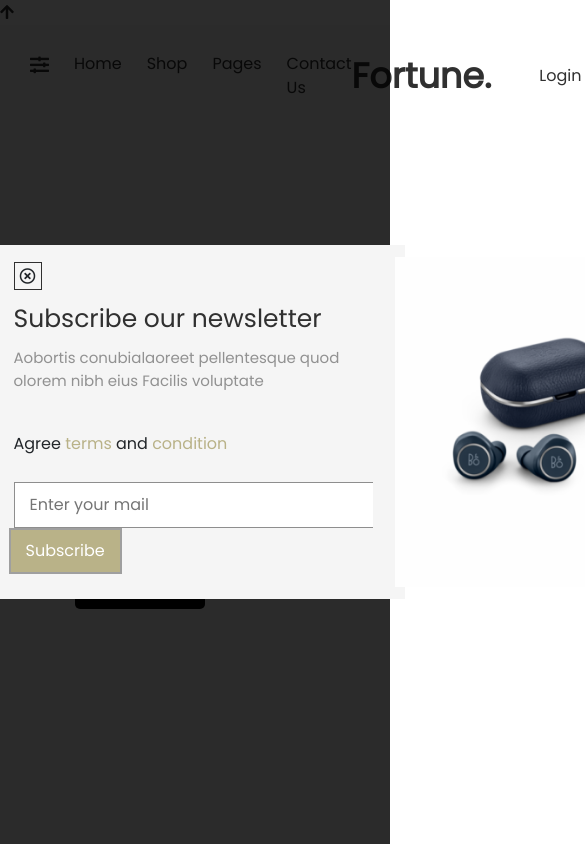
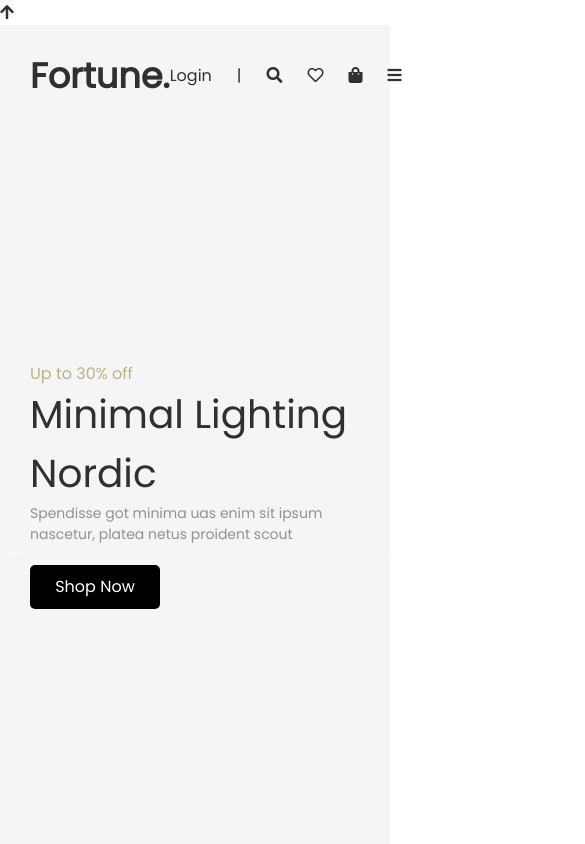
Before and after one commit to Minhaz540/e-Commerce-website, a plain HTML site: page index.html in a window 390 px wide. Shown: the top 844 px of the page, 585 px wide, since content can reach past the window. Drawn offline with Linux system fonts and the light colour scheme.

Commit message:
home section responsive done

```diff
--- a/index.html
+++ b/index.html
@@ -10,20 +10,19 @@
 		<link rel="stylesheet" href="https://use.fontawesome.com/releases/v5.15.4/css/all.css" integrity="sha384-DyZ88mC6Up2uqS4h/KRgHuoeGwBcD4Ng9SiP4dIRy0EXTlnuz47vAwmeGwVChigm" crossorigin="anonymous" />
 		<link rel="stylesheet" href="./assets/lib/slick-1.8.1/slick/slick.css" />
 		<link rel="stylesheet" href="./assets/lib/slick-1.8.1/slick/slick-theme.css" />
-		<link rel="stylesheet" href="./assets/lib/OwlCarousel2-2.3.4/dist/css/owl.carousel.css">
+		<link rel="stylesheet" href="./assets/lib/OwlCarousel2-2.3.4/dist/css/owl.carousel.css" />
 		<link rel="stylesheet" href="./styles/global.css" />
 		<link rel="stylesheet" href="./styles/home.css" />
-		<link rel="stylesheet" href="./styles/discountProduct.css">
-		<link rel="stylesheet" href="./styles/bestProduct.css">
-		<link rel="stylesheet" href="./styles/howWeWork.css">
-		<link rel="stylesheet" href="./styles/featuredProduct.css">
-		<link rel="stylesheet" href="./styles/favoriteOffers.css">
-		<link rel="stylesheet" href="./styles/newsLetter.css">
-		<link rel="stylesheet" href="./styles/favoriteProduct.css">
-		<link rel="stylesheet" href="./styles/blogAndNews.css">
-		<link rel="stylesheet" href="./styles/review.css">
-		<link rel="stylesheet" href="./styles/bottomNewsLetter.css">
-		<link rel="stylesheet" href="./styles/footer.css">
+		<link rel="stylesheet" href="./styles/discountProduct.css" />
+		<link rel="stylesheet" href="./styles/bestProduct.css" />
+		<link rel="stylesheet" href="./styles/howWeWork.css" />
+		<link rel="stylesheet" href="./styles/featuredProduct.css" />
+		<link rel="stylesheet" href="./styles/favoriteOffers.css" />
+		<link rel="stylesheet" href="./styles/newsLetter.css" />
+		<link rel="stylesheet" href="./styles/blogAndNews.css" />
+		<link rel="stylesheet" href="./styles/review.css" />
+		<link rel="stylesheet" href="./styles/bottomNewsLetter.css" />
+		<link rel="stylesheet" href="./styles/footer.css" />
 	</head>
 	<body>
 		<!-- go to top button -->
@@ -66,6 +65,50 @@
 				</div>
 			</div>
 		</div>
+
+
+		<!-- menu wrapper -->
+		<div class="menu-wrapper">
+			<div class="menu-wrapper-heading">
+				Fortune.
+			</div>
+			<div class="accordion-links">
+				<div class="accordion custom-accordion" id="accordionExample">
+					<a href="#" class="wrap-link extra-padding">Home</a>
+					<div class="accordion-item">
+						<h2 class="accordion-header" id="headingOne">
+							<button class="accordion-button custom-acc-button collapsed" type="button" data-bs-toggle="collapse" data-bs-target="#collapseOne" aria-expanded="true" aria-controls="collapseOne">
+								Shop
+							</button>
+						</h2>
+						<div id="collapseOne" class="accordion-collapse collapse" aria-labelledby="headingOne" data-bs-parent="#accordionExample">
+							<div class="accordion-body custom-acc-body">
+								<a href="#">Single Shop</a>
+								<a href="#">Details Shop</a>
+							</div>
+						</div>
+					</div>
+					<div class="accordion-item">
+						<h2 class="accordion-header" id="headingTwo">
+							<button class="accordion-button custom-acc-button collapsed" type="button" data-bs-toggle="collapse" data-bs-target="#collapseTwo" aria-expanded="false" aria-controls="collapseTwo">
+								Pages
+							</button>
+						</h2>
+						<div id="collapseTwo" class="accordion-collapse collapse" aria-labelledby="headingTwo" data-bs-parent="#accordionExample">
+							<div class="accordion-body custom-acc-body">
+								<a href="#">Login</a>
+								<a href="#">Cart</a>
+								<a href="#">Checkout</a>
+								<a href="#">404 Page</a>
+							</div>
+						</div>
+					</div>
+					<a href="#" class="wrap-link">Contact Us</a>
+				</div>
+			</div>
+		</div>
+
+
 		<header>
 			<!-- main navbar -->
 			<nav class="main-nav">
@@ -91,7 +134,7 @@
 					<a href="#">Contact Us</a>
 				</div>
 				<div class="brand">
-					<a href="#" class="me-5">Fortune.</a>
+					<a href="#">Fortune.</a>
 				</div>
 				<div class="menus">
 					<a href="#">Login</a>
@@ -100,7 +143,11 @@
 					<a href="#"><i class="far fa-heart"></i></a>
 					<a href="#"><i class="fas fa-shopping-bag"></i></a>
 				</div>
-
+				<!-- nav button on screen changes -->
+				<div class="nav-menu-btn">
+					<a href="#" class="bars-btn"><span class="nav-menu-btn-bars"><i class="fas fa-bars"></i></span></a>
+					<a href="#" class="cross-btn"><span class="nav-menu-btn-x"><i class="fas fa-times"></i></span></a>
+				</div>
 			</nav>
 			<div class="search-bar-wrapper-hide">
 				<div class="search-option">
--- a/scripts/main.js
+++ b/scripts/main.js
@@ -49,7 +49,6 @@ $(function () {
 		responsive: {
 			0: {
 				items: 1,
-
 			},
 			600: {
 				items: 3,
@@ -67,13 +66,23 @@ $(function () {
 		responsive: {
 			0: {
 				items: 1,
-
 			},
 			1000: {
 				items: 1,
 				loop: true,
 			},
 		},
+	});
+	$(".cross-btn").hide();
+	$(".cross-btn").on("click", function () {
+		$(".menu-wrapper").removeClass("menu-wrapper-show");
+		$(".cross-btn").hide();
+		$(".bars-btn").show();
+	});
+	$(".bars-btn").on("click", function () {
+		$(".menu-wrapper").addClass("menu-wrapper-show");
+		$(".bars-btn").hide();
+		$(".cross-btn").show();
 	});
 });
 
@@ -82,11 +91,13 @@ let containerEl = document.querySelector(".mix-container");
 let mixer = mixitup(containerEl);
 
 let toTopbtn = document.getElementsByClassName("goTop")[0];
+
 let pin = document.getElementById("pin");
 let startingPoint = pin.offsetTop;
 function backTotop() {
 	if (window.pageYOffset <= startingPoint) {
 		toTopbtn.classList.add("goTop-hidden");
+
 		toTopbtn.classList.remove("goTop");
 	} else {
 		toTopbtn.classList.add("goTop");
@@ -99,14 +110,14 @@ window.onscroll = function () {
 };
 
 // news latter
-const newsLetter = document.querySelector(".newsLatter-wrapper");
-const clsBtnNewsLatter = document.querySelector(".cls-btn-newsletter");
+// const newsLetter = document.querySelector(".newsLatter-wrapper");
+// const clsBtnNewsLatter = document.querySelector(".cls-btn-newsletter");
 
-clsBtnNewsLatter.addEventListener('click', function() {
-	newsLetter.classList.add("newsLatter-hide");
-})
+// clsBtnNewsLatter.addEventListener('click', function() {
+// 	newsLetter.classList.add("newsLatter-hide");
+// })
 
-setTimeout(function() {
-	newsLetter.classList.remove("hidden-wrapper");
-}, 5000);
+// setTimeout(function() {
+// 	newsLetter.classList.remove("hidden-wrapper");
+// }, 5000);
 // new code here...
--- a/styles/global.css
+++ b/styles/global.css
@@ -13,7 +13,7 @@
 	--dark-color: #000000;
 	--golden-color: #b9b288;
 	--golden-dark: #ecda713b;
-	--golden-light: #EFEDE1;
+	--golden-light: #efede1;
 	--gray-light: #919191;
 	--gray-color: #b6a9a9;
 	--pink-color: #e5a3cb;
@@ -77,6 +77,11 @@ header {
 	background-color: var(--main-bg-dark);
 	z-index: 999;
 }
+.main-nav .links,
+.main-nav .brand,
+.main-nav .menus {
+	width: 355px;
+}
 .links {
 	font-size: 16px;
 	font-weight: 500;
@@ -132,10 +137,14 @@ header {
 .brand {
 	font-size: 35px;
 	font-weight: 600;
+	text-align: center;
+	display: flex;
+	justify-content: center;
 }
 .menus {
 	display: flex;
 	gap: 25px;
+	justify-content: right;
 }
 .links a,
 .menus a {
@@ -252,3 +261,143 @@ header {
 		-ms-transform: none;
 	}
 }
+/* addition for the responsive design */
+.nav-menu-btn {
+	width: 30px;
+	display: none;
+	text-align: center;
+	margin-left: 25px;
+}
+.nav-menu-btn-x {
+	font-size: 25px;
+}
+.nav-menu-btn-x {
+	font-size: 25px;
+}
+.menu-wrapper {
+	position: fixed;
+	top: 0;
+	left: -280px;
+	z-index: 9999;
+	width: 250px;
+	height: 100vh;
+	background-color: var(--golden-color);
+	transition: all 0.4s;
+	-webkit-transition: all 0.4s;
+	-moz-transition: all 0.4s;
+	-ms-transition: all 0.4s;
+	-o-transition: all 0.4s;
+}
+.menu-wrapper-heading {
+	color: var(--default-color);
+	text-align: center;
+	padding: 20px;
+	font-size: 36px;
+}
+.wrap-link {
+	font-weight: 500;
+	color: var(--main-bg-light);
+}
+.wrap-link:hover {
+	color: var(--golden-light);
+}
+.accordion-links {
+	padding: 20px;
+}
+.custom-acc-button {
+	position: relative;
+	display: flex;
+	align-items: center;
+	width: 100%;
+	padding: 10px 0px;
+	font-size: 1rem;
+	color: var(--main-bg-light);
+	text-align: left;
+	background-color: var(--golden-color);
+	border: 0;
+	border-radius: 0;
+	overflow-anchor: none;
+	transition: all 0.15s ease-in-out;
+	-webkit-transition: all 0.15s ease-in-out;
+	-moz-transition: all 0.15s ease-in-out;
+	-ms-transition: all 0.15s ease-in-out;
+	-o-transition: all 0.15s ease-in-out;
+}
+.accordion-links .custom-acc-button:nth-child(1) {
+	padding-bottom: 10px;
+	padding-top: 0px;
+}
+.custom-accordion .accordion-item {
+	border: none;
+}
+.custom-acc-button:focus {
+	z-index: 3;
+	outline: 0;
+	box-shadow: none;
+	background-color: var(--golden-color) !important;
+}
+.accordion-button:not(.collapsed) {
+	background-color: var(--golden-color);
+	color: var(--golden-light);
+}
+.custom-acc-body {
+	display: flex;
+	flex-direction: column;
+	gap: 5px;
+	background-color: var(--golden-color);
+	box-shadow: none;
+	outline: 0;
+	border: none;
+	padding-top: 8px;
+}
+.custom-acc-body a {
+	color: var(--main-bg-light);
+}
+.accordion-button:not(.collapsed) {
+	color: var(--dark-light);
+	background-color: var(--golden-color);
+	box-shadow: none;
+}
+.wrap-link.extra-padding {
+	padding-bottom: 8px;
+	display: flex;
+}
+/* responsive part */
+@media (max-width: 1183px) {
+	.slider-logo {
+		display: none;
+	}
+	.brand {
+		text-align: left;
+	}
+	.container-body {
+		padding: 30px 30px 0px 30px;
+	}
+}
+@media (max-width: 980px) {
+	.links {
+		display: none;
+	}
+	.nav-menu-btn {
+		display: block;
+	}
+	.brand {
+		justify-content: left;
+	}
+	.menu-wrapper-show {
+		position: fixed;
+		top: 0;
+		left: 0;
+		z-index: 9999;
+		transition: all 0.4s;
+		-webkit-transition: all 0.4s;
+		-moz-transition: all 0.4s;
+		-ms-transition: all 0.4s;
+		-o-transition: all 0.4s;
+	}
+}
+@media (max-width: 750px) {
+	.container-body {
+		padding: 15px 15px 0px 15px;
+	}
+}
--- a/styles/home.css
+++ b/styles/home.css
@@ -94,3 +94,10 @@
 .shop-btn:active {
 	top: 2px;
 }
+
+/* responsive part */
+@media (max-width: 1183px) {
+	.info-section {
+		padding-left: 30px;
+	}
+}
```
